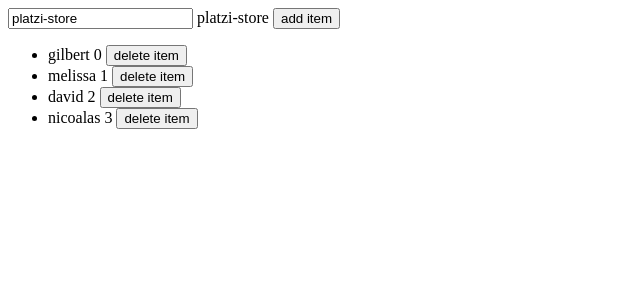
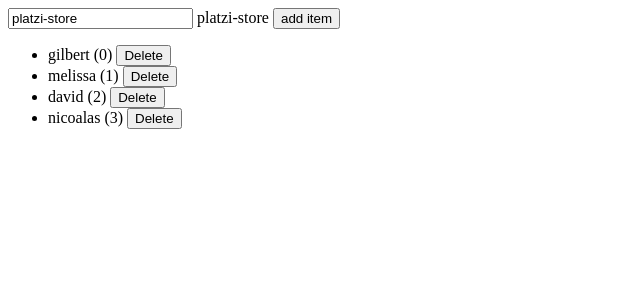
Before and after one commit to gilzhix/angular, an Angular app in the folder platzi-store/: page / in a window 1280 px wide. Shown: the top 300 px of the page, without its empty margins (0-640 px from the left). Built offline with nearby package versions, Linux system fonts and the light colour scheme.

Commit message:
actilazicion de boton
pilas por que se cambio por alguna razon la version del build de angular  , checar eso al hacer pull

```diff
--- a/platzi-store/angular.json
+++ b/platzi-store/angular.json
@@ -1,5 +1,8 @@
 {
   "$schema": "./node_modules/@angular/cli/lib/config/schema.json",
+  "cli": {
+    "analytics": "12a559ae-1111-46a9-80d5-edc954cff1c6"
+  },
   "version": 1,
   "newProjectRoot": "projects",
   "projects": {
--- a/platzi-store/package.json
+++ b/platzi-store/package.json
@@ -23,7 +23,7 @@
     "zone.js": "~0.11.4"
   },
   "devDependencies": {
-    "@angular-devkit/build-angular": "~12.2.4",
+    "@angular-devkit/build-angular": "^12.2.5",
     "@angular/cli": "~12.2.4",
     "@angular/compiler-cli": "~12.2.0",
     "@types/jasmine": "~3.8.0",
--- a/platzi-store/src/app/app.component.html
+++ b/platzi-store/src/app/app.component.html
@@ -11,8 +11,8 @@
 
 <ul>
   <li *ngIf="items.length === 0">la lista esta vacia</li>
-  <li *ngFor="let name of items; index as i">
-    {{ name }} {{ i }}
-    <button (click)= "deleteItem(i)" > delete item </button>
+  <li *ngFor="let name of items;index as i">
+    {{name}} ({{i}})
+    <button (click)="deleteItem(i)">Delete</button>
   </li>
 </ul>
--- a/platzi-store/src/app/app.component.ts
+++ b/platzi-store/src/app/app.component.ts
@@ -11,7 +11,8 @@ export class AppComponent {
   items=['gilbert', 'melissa', 'david', 'nicoalas'];
 
   addItem() {
-    this.items.push('nuevo item')
+    this.items.push(this.title)
+
   }
 
   deleteItem(index: number) {
```
Also changed, not shown: 1 other file (tests, documents, lock files or other folders).
